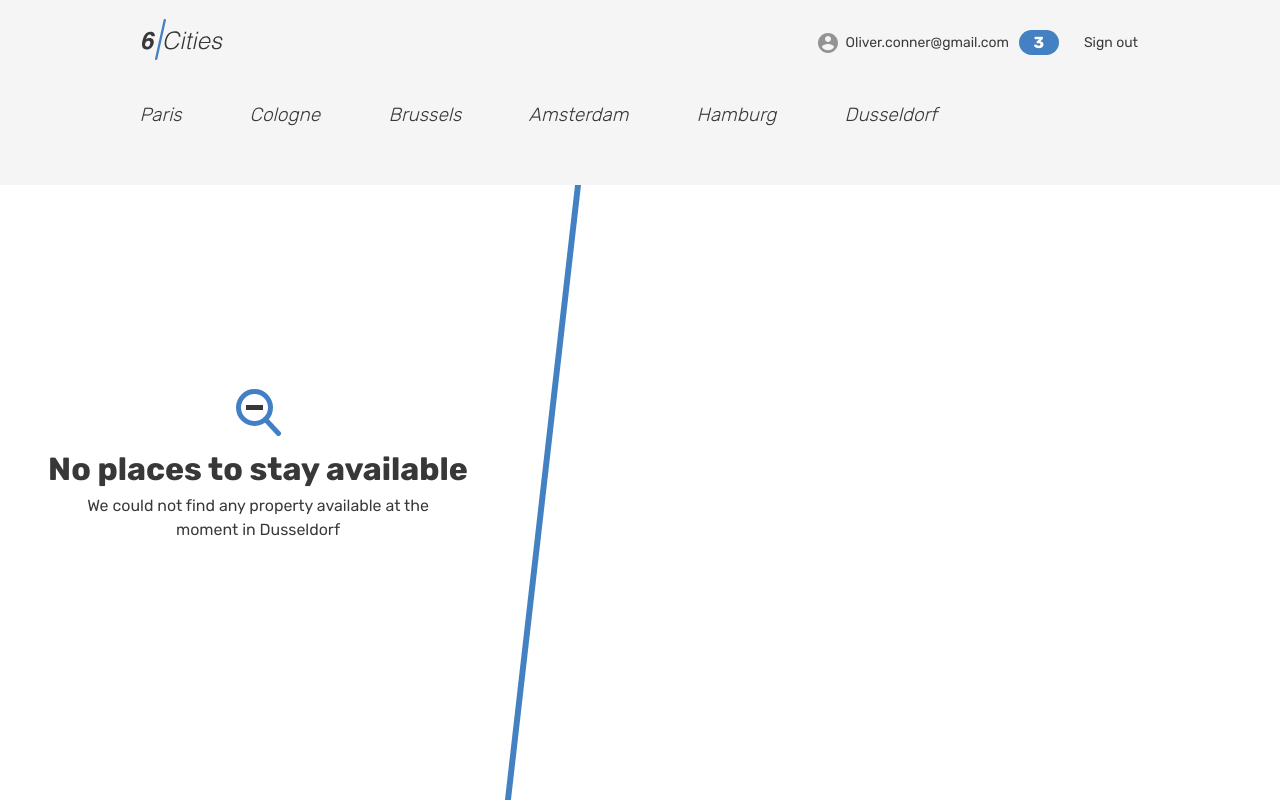
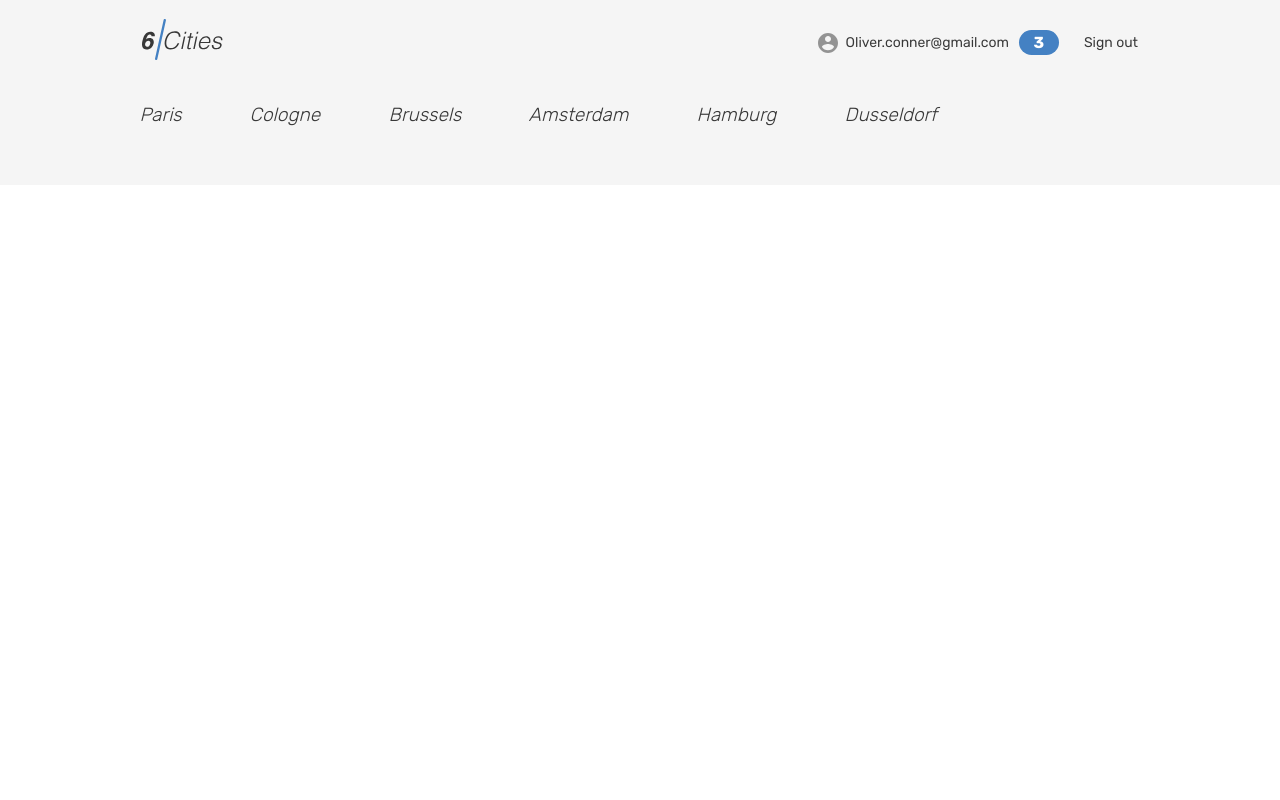
Before and after one commit to oxxse/2315875-six-cities-16, a React (Vite) app: page / in a window 1280 px wide. Built offline with nearby package versions, Linux system fonts and the light colour scheme.

Commit message:
Передает пропс на пустую страницу

```diff
--- a/src/components/main-empty/main-empty.tsx
+++ /dev/null
@@ -1,10 +0,0 @@
-export default function MainEmpty(): JSX.Element {
-  return (
-    <section className="cities__no-places">
-      <div className="cities__status-wrapper tabs__content">
-        <b className="cities__status">No places to stay available</b>
-        <p className="cities__status-description">We could not find any property available at the moment in Dusseldorf</p>
-      </div>
-    </section>
-  );
-}
--- a/src/components/favorite-empty/favorite-empty.tsx
+++ b/src/components/no-favorites/no-favorites.tsx
@@ -1,4 +1,4 @@
-export default function FavoriteEmpty(): JSX.Element {
+export default function NoFavorites(): JSX.Element {
   return (
     <section className='favorites favorites--empty'>
       <h1 className='visually-hidden'>Favorites (empty)</h1>
--- /dev/null
+++ b/src/components/no-offers/no-offers.tsx
@@ -0,0 +1,14 @@
+type NoOffers = {
+  city: string;
+}
+
+export default function NoOffers({city} : NoOffers): JSX.Element {
+  return (
+    <section className="cities__no-places">
+      <div className="cities__status-wrapper tabs__content">
+        <b className="cities__status">No places to stay available</b>
+        <p className="cities__status-description">We could not find any property available at the moment in {city}</p>
+      </div>
+    </section>
+  );
+}
--- a/src/const.ts
+++ b/src/const.ts
@@ -1,5 +1,5 @@
 const CITIES = ['Paris', 'Cologne', 'Brussels', 'Amsterdam', 'Hamburg', 'Dusseldorf'] as const;
-const BASE_ACTIVE_CITY = 'Amsterdam';
+const BASE_ACTIVE_CITY = 'Paris';
 const REVIEW_COUNT = 5;
 const AVATAR_URL = 'https://i.pravatar.cc/128';
 const MIN_REVIEW_LENGTH = 50;
--- a/src/pages/favorites/favorites.tsx
+++ b/src/pages/favorites/favorites.tsx
@@ -3,7 +3,7 @@ import Footer from '../../components/footer/footer';
 import { Helmet } from 'react-helmet-async';
 import { Offer } from '../../types/types';
 import FavoritePlacesList from '../../components/favorite-places-list/favorite-places-list';
-import FavoriteEmpty from '../../components/favorite-empty/favorite-empty';
+import NoFavorites from '../../components/no-favorites/no-favorites';
 
 type FavoritesPage = {
   offers: Offer[];
@@ -35,7 +35,7 @@ function FavoritesPage({ offers }: FavoritesPage): JSX.Element {
             <section className="favorites">
               <h1 className="favorites__title">Saved listing</h1>
               <FavoritePlacesList groupedOffers={groupedOffers} />
-            </section> : <FavoriteEmpty />}
+            </section> : <NoFavorites />}
         </div>
       </main>
       <Footer />
--- a/src/pages/main/main.tsx
+++ b/src/pages/main/main.tsx
@@ -5,7 +5,7 @@ import PlaceSorting from '../../components/sorting-form/sorting-form.tsx/sorting
 import Map from '../../components/map/map';
 import type { Offer } from '../../types/types';
 import PlaceCardList from '../../components/place-card-list/place-card-list';
-import MainEmpty from '../../components/main-empty/main-empty';
+import NoOffers from '../../components/no-offers/no-offers';
 import { useParams } from 'react-router-dom';
 
 type MainPage = {
@@ -48,7 +48,7 @@ function MainPage({ offers, activeOffer, onHover }: MainPage): JSX.Element {
                 </div>
               </> :
               <>
-                <MainEmpty />
+                {selectedCity && <NoOffers city = {selectedCity} />}
                 <div className="cities__right-section"></div>
               </>}
           </div>
```
